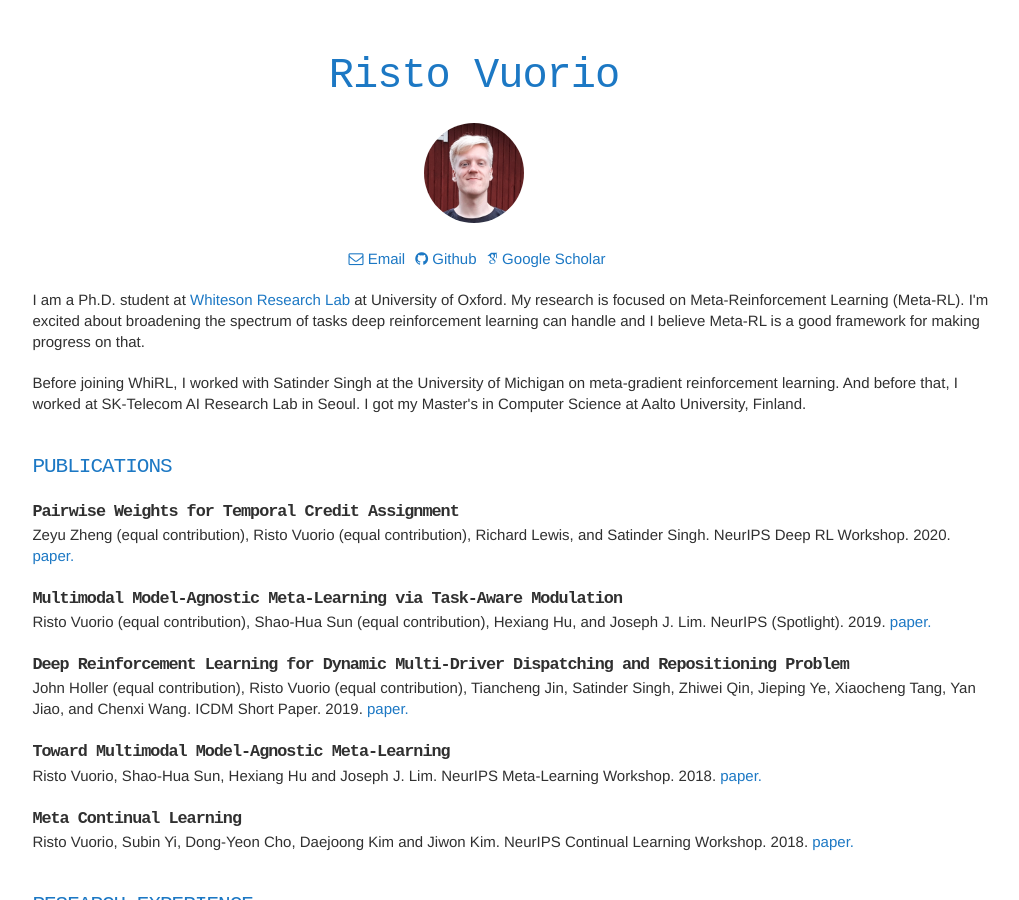
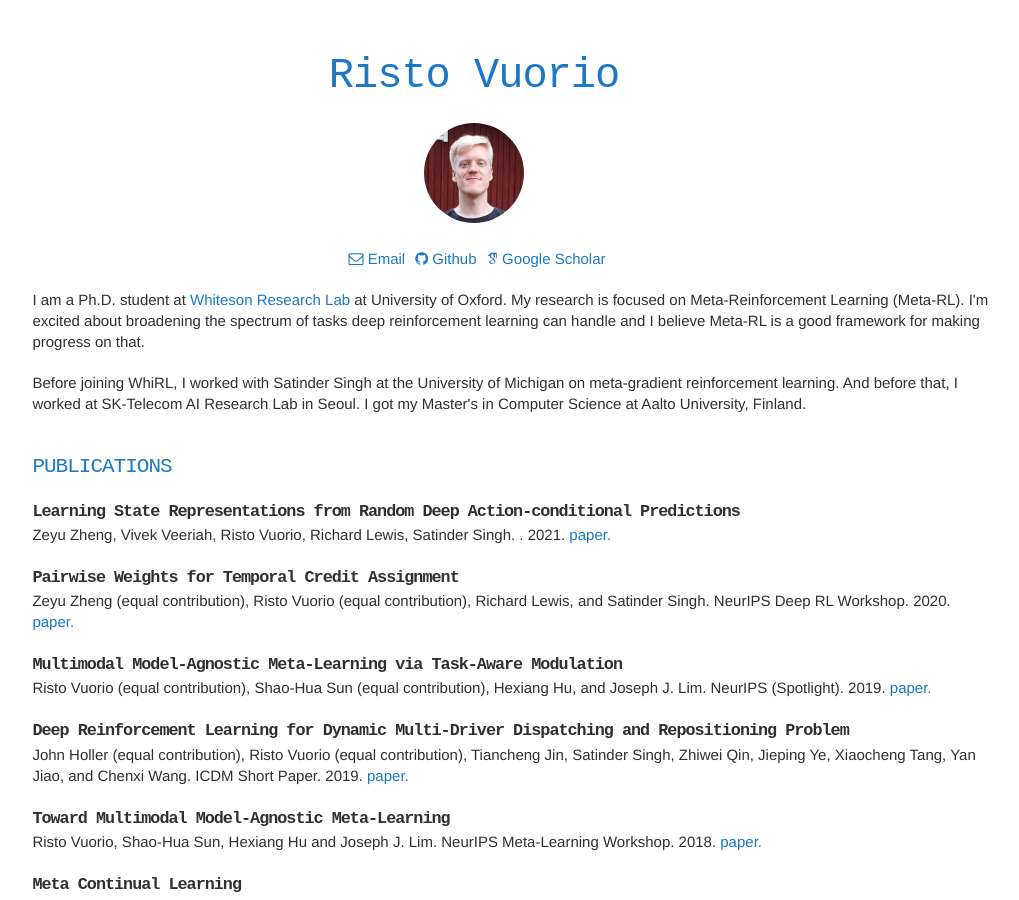
Before and after one commit to vuoristo/vuoristo.github.io, a Jekyll site: the page built from index.html, in a window 1280 px wide and 900 px high. Shown: the whole window, without its empty margins (166-1185 px from the left). Built offline with Jekyll 4.4.1, drawn with Linux system fonts in a browser that asks for light colours; nearby versions of some CDN libraries; some web fonts are replaced.

Commit message:
Update publications

```diff
--- a/_data/publications.yaml
+++ b/_data/publications.yaml
@@ -1,8 +1,12 @@
+- title: Learning State Representations from Random Deep Action-conditional Predictions
+  author: Zeyu Zheng, Vivek Veeriah, Risto Vuorio, Richard Lewis, Satinder Singh
+  year: 2021
+  url: "https://arxiv.org/abs/2102.04897"
 - title: Pairwise Weights for Temporal Credit Assignment
   author: Zeyu Zheng (equal contribution), Risto Vuorio (equal contribution), Richard Lewis, and Satinder Singh
   howpublished: NeurIPS Deep RL Workshop
   year: 2020
-  url: "https://drive.google.com/file/d/1-WjOVlpbMMjzUTY5FmeONDFZm8M4Bp2G/view"
+  url: "https://arxiv.org/abs/2102.04999"
 - title: Multimodal Model-Agnostic Meta-Learning via Task-Aware Modulation
   author: Risto Vuorio (equal contribution), Shao-Hua Sun (equal contribution), Hexiang Hu, and Joseph J. Lim
   howpublished: NeurIPS (Spotlight)
```
